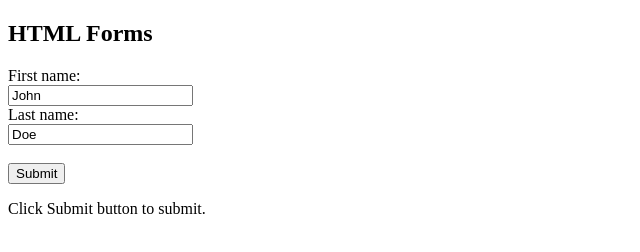
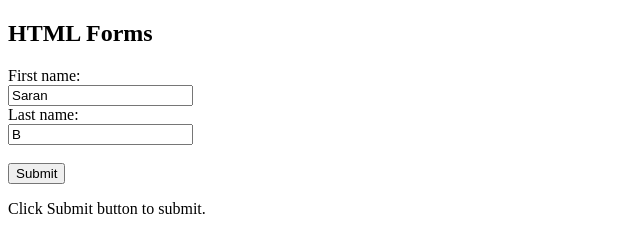
Before and after one commit to saran2101268/saran.github.io, a plain HTML site: page index.html in a window 1280 px wide. Shown: the full height of the page, 0-640 px from the left. Drawn offline with Linux system fonts and the light colour scheme.

Commit message:
Update index.html

```diff
--- a/index.html
+++ b/index.html
@@ -6,9 +6,9 @@
 
 <form action="/action_page.php">
   <label for="fname">First name:</label><br>
-  <input type="text" id="fname" name="fname" value="John"><br>
+  <input type="text" id="fname" name="fname" value="Saran"><br>
   <label for="lname">Last name:</label><br>
-  <input type="text" id="lname" name="lname" value="Doe"><br><br>
+  <input type="text" id="lname" name="lname" value="B"><br><br>
   <input type="submit" value="Submit">
 </form>
 
```
